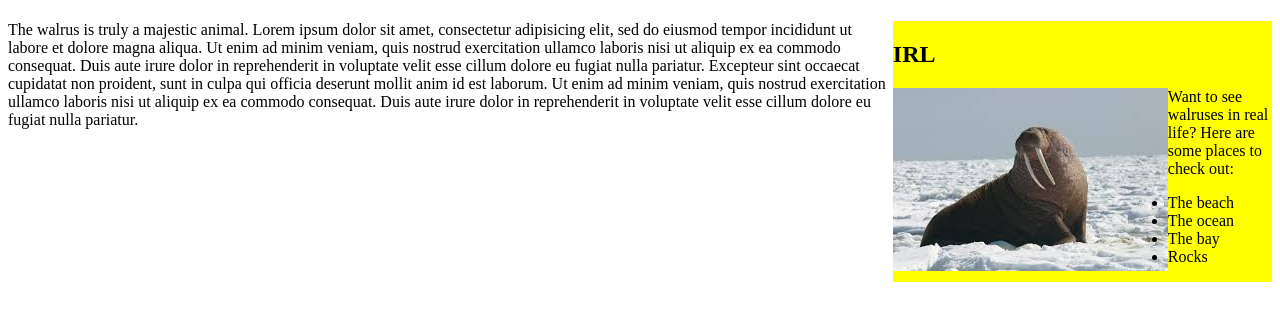
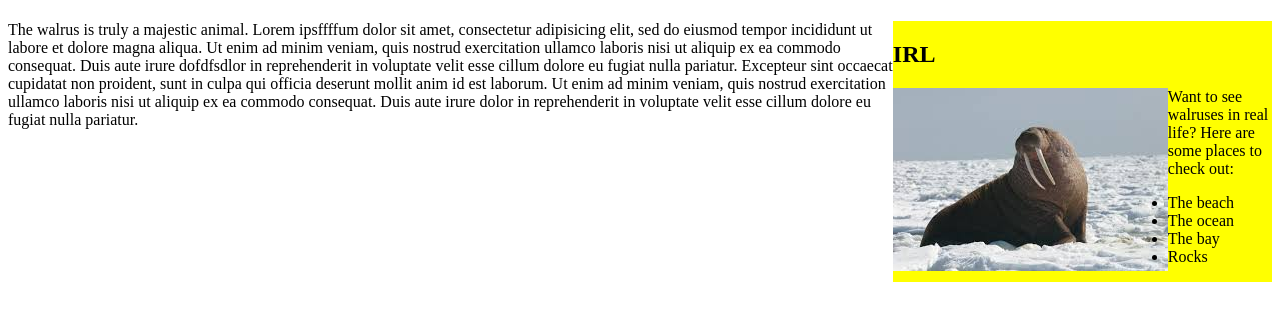
Before and after one commit to glenbuck503/walrus, a plain HTML site: page index.html in a window 1280 px wide. Shown: the part 59-380 px from the top of the page. Drawn offline with Linux system fonts and the light colour scheme.

```diff
--- a/index.html
+++ b/index.html
@@ -19,7 +19,7 @@
   </div>
 
   <div class="main">
-    <p>The walrus is truly a majestic animal. Lorem ipsum dolor sit amet, consectetur adipisicing elit, sed do eiusmod tempor incididunt ut labore et dolore magna aliqua. Ut enim ad minim veniam, quis nostrud exercitation ullamco laboris nisi ut aliquip ex ea commodo consequat. Duis aute irure dolor in reprehenderit in voluptate velit esse cillum dolore eu fugiat nulla pariatur. Excepteur sint occaecat cupidatat non proident, sunt in culpa qui officia deserunt mollit anim id est laborum. Ut enim ad minim veniam, quis nostrud exercitation ullamco laboris nisi ut aliquip ex ea commodo consequat. Duis aute irure dolor in reprehenderit in voluptate velit esse cillum dolore eu fugiat nulla pariatur.</p>
+    <p>The walrus is truly a majestic animal. Lorem ipsffffum dolor sit amet, consectetur adipisicing elit, sed do eiusmod tempor incididunt ut labore et dolore magna aliqua. Ut enim ad minim veniam, quis nostrud exercitation ullamco laboris nisi ut aliquip ex ea commodo consequat. Duis aute irure dofdfsdlor in reprehenderit in voluptate velit esse cillum dolore eu fugiat nulla pariatur. Excepteur sint occaecat cupidatat non proident, sunt in culpa qui officia deserunt mollit anim id est laborum. Ut enim ad minim veniam, quis nostrud exercitation ullamco laboris nisi ut aliquip ex ea commodo consequat. Duis aute irure dolor in reprehenderit in voluptate velit esse cillum dolore eu fugiat nulla pariatur.</p>
   </div>
 </body>
 </html>
```
